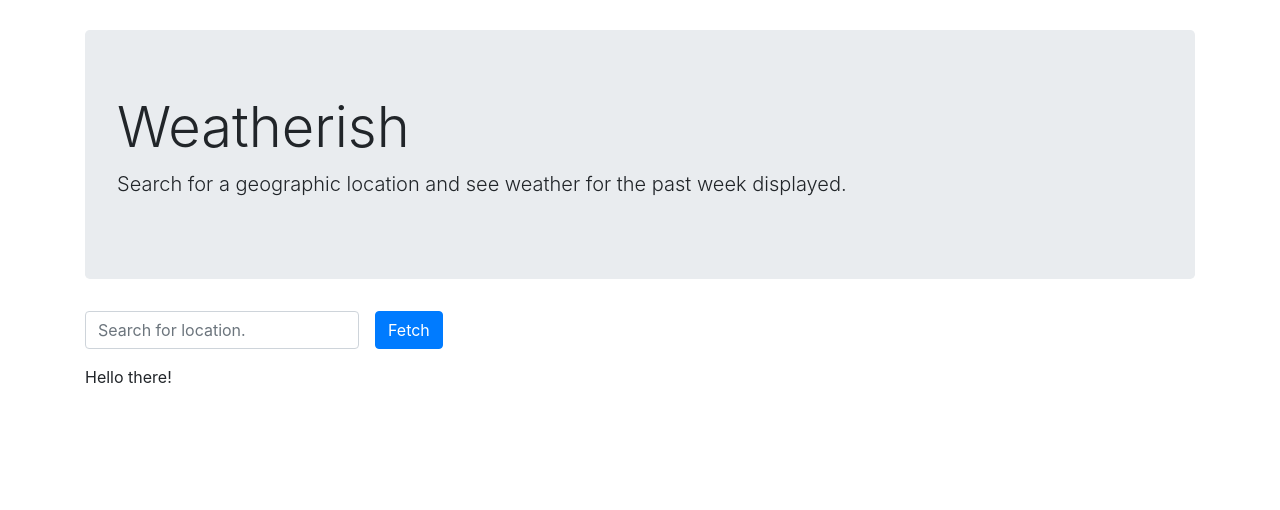
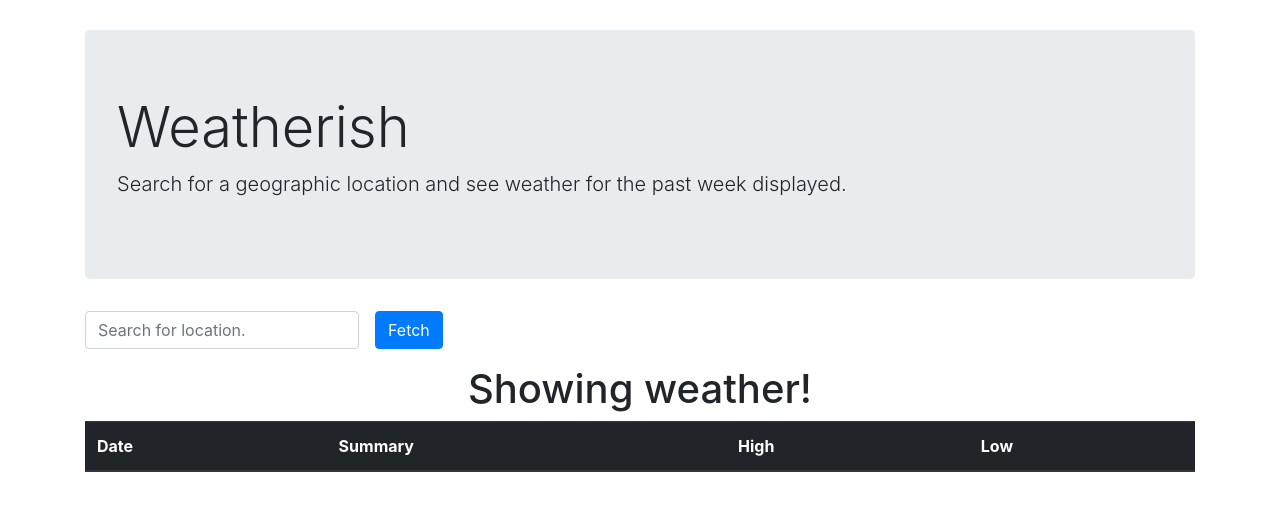
Before and after one commit to ryanmcintire/weather-net, a React (Create React App) app in the folder weathernet-client/: page / in a window 1280 px wide. Shown: the top 510 px of the page. Built offline with nearby package versions, Linux system fonts and the light colour scheme.

Commit message:
Implement weather disaply.

```diff
--- a/weathernet-client/src/client-app/components/weather-display/weather-display-container.js
+++ b/weathernet-client/src/client-app/components/weather-display/weather-display-container.js
@@ -1,12 +1,70 @@
-import React from 'react';
-import {connect} from 'react-redux';
+import React from "react";
+import { connect } from "react-redux";
 
-export default class WeatherDisplayContainer extends React.Component {
+class WeatherDisplayContainer extends React.Component {
+
+  componentWillReceiveProps(nextProps) {
+    console.log(nextProps);
+  }
+
+  componentDidUpdate(prevProps, prevState) {
+    console.log(this.props);
+  }
+
   render() {
     return (
       <div>
-        Hello there!
+        <div className="row">
+          <div className="container weather-title">
+            <h1 className="text-center">Showing weather!</h1>
+          </div>
+        </div>
+        <div className="row">
+          <div className="container weather-table-container">
+            <table className="table table-hover">
+              <thead className="thead-dark">
+                <tr>
+                  <th scope="col">Date</th>
+                  <th scope="col">Summary</th>
+                  <th scope="col">High</th>
+                  <th scope="col">Low</th>
+                </tr>
+              </thead>
+              <tbody>
+                {
+                  this.props.weather.length > 0 ?
+                    this.props.weather.map(this.renderWeatherTableRow) :
+                    ""  // todo - fix
+                }
+              </tbody>
+            </table>
+          </div>
+        </div>
       </div>
+    );
+  }
+
+  renderWeatherTableRow(weatherRowData) {
+    const {
+      summary,
+      temperatureHigh,
+      temperatureLow,
+      time} = weatherRowData.daily.data[0];
+    return (
+      <tr key={time}>
+        <th scope="row">{time}</th>
+        <td>{summary}</td>
+        <td>{temperatureHigh}</td>
+        <td>{temperatureLow}</td>
+      </tr>
     )
   }
 }
+
+const mapStateToProps = ({weatherData}) => {
+  const weather = weatherData.weather || [];    // todo - configure initial state
+  console.log(weather);
+  return {weather};
+}
+
+export default connect(mapStateToProps)(WeatherDisplayContainer);
--- a/weathernet-client/src/client-app/reducers/combined-reducers.js
+++ b/weathernet-client/src/client-app/reducers/combined-reducers.js
@@ -3,5 +3,5 @@ import {combineReducers} from 'redux';
 import weatherReducer from './weather-reducer';
 
 export default combineReducers({
-  weather: weatherReducer
+  weatherData: weatherReducer
 });
--- a/weathernet-client/src/client-app/reducers/weather-reducer.js
+++ b/weathernet-client/src/client-app/reducers/weather-reducer.js
@@ -3,10 +3,10 @@ import {GET_WEATHER} from '../actions/weather-actions';
 export default function(state = {}, action) {
   switch (action.type) {
     case GET_WEATHER:
-      console.log('In get weather');
+      console.log('In weather reducer');
       return {
         ...state,
-        weatherData: action.payload.data
+        weather: action.payload.data
       }
     default:
       return state;
```
